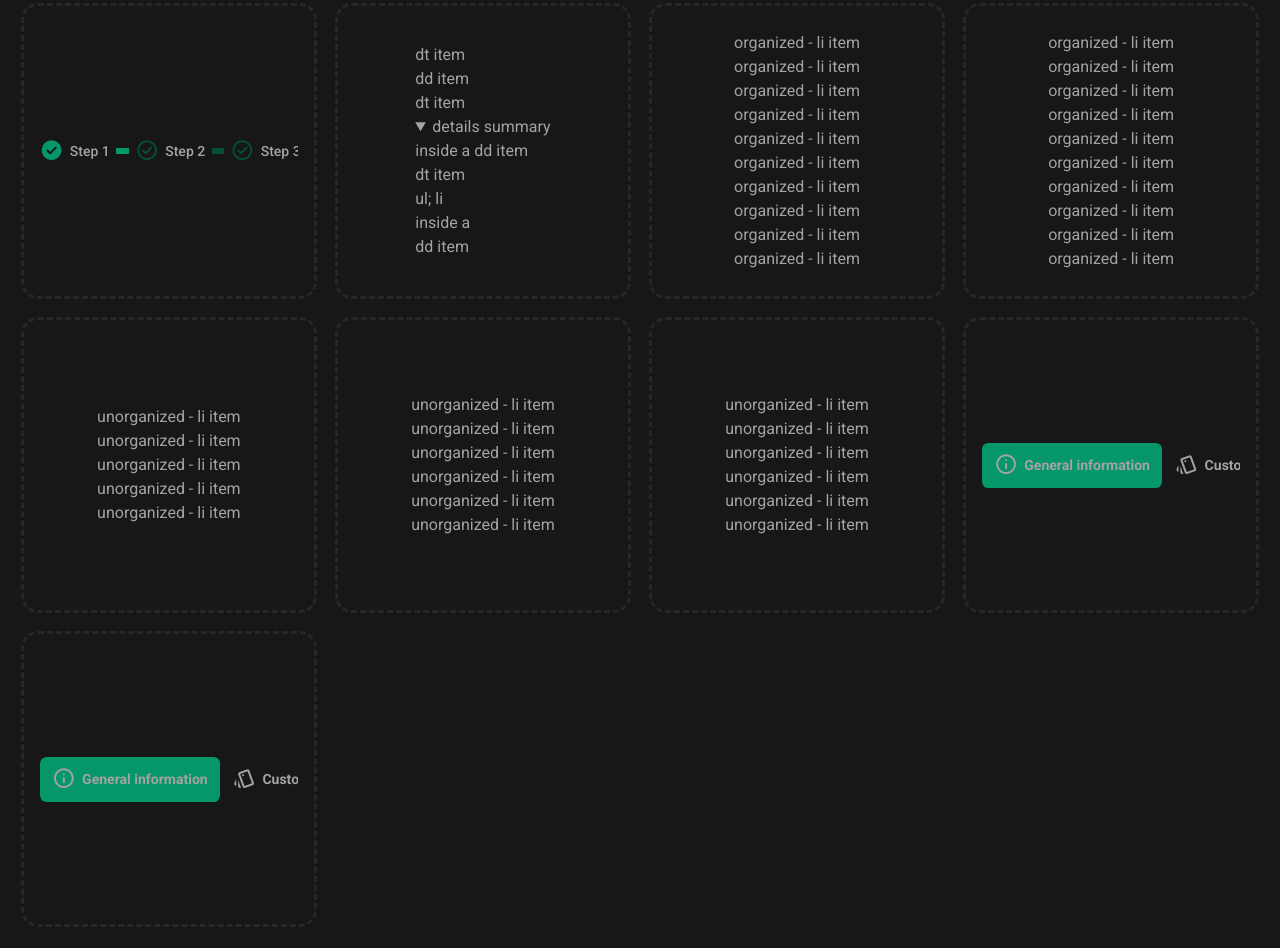
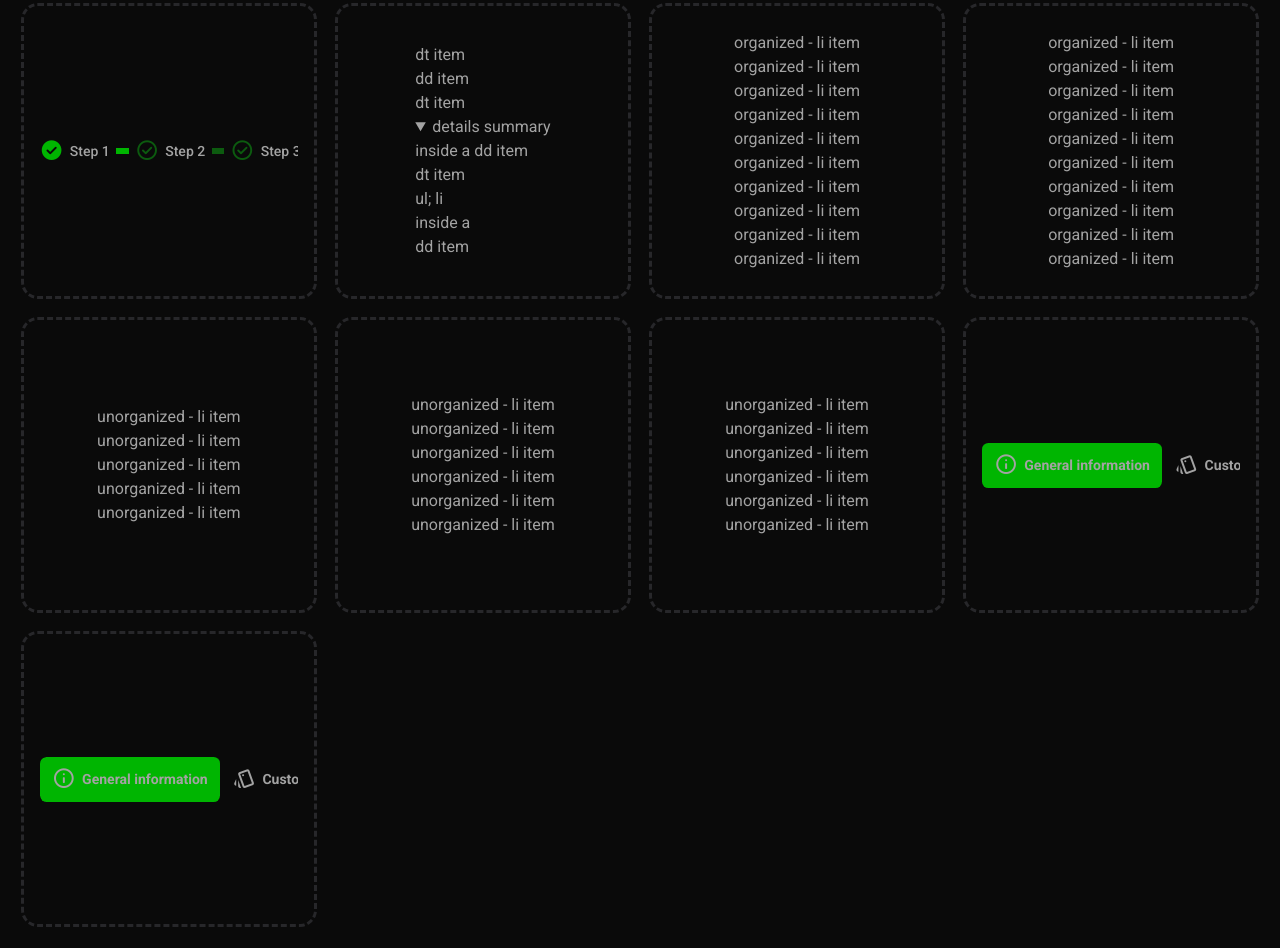
Before and after one commit to LUHMLLO/atomic-react, a React (Vite) app: page /inspect/organisms in a window 1280 px wide. Shown: the part 960-1908 px from the top of the page. Built offline with nearby package versions, Linux system fonts and the light colour scheme.

Commit message:
updated accent color overall, finished button variant styling and micro-interactions

```diff
--- a/index.html
+++ b/index.html
@@ -13,7 +13,7 @@
     rel="stylesheet">
 </head>
 
-<body class="bg-neutral-900 text-neutral-400">
+<body class="bg-neutral-950 text-neutral-400">
   <div id="root"></div>
   <script type="module" src="/src/main.tsx"></script>
 </body>
--- a/src/commons/styles/components/check.module.scss
+++ b/src/commons/styles/components/check.module.scss
@@ -40,7 +40,7 @@
 		}
 
 		&:focus {
-			@apply text-emerald-600;
+			@apply text-accent-600;
 		}
 
 		&:active {
@@ -48,7 +48,7 @@
 		}
 
 		&:checked {
-			@apply text-emerald-600;
+			@apply text-accent-600;
 
 			&::before {
 				content: 'check_box';
--- a/src/commons/styles/components/radio.module.scss
+++ b/src/commons/styles/components/radio.module.scss
@@ -42,7 +42,7 @@
 		}
 
 		&:focus {
-			@apply text-emerald-600;
+			@apply text-accent-600;
 		}
 
 		&:active {
@@ -50,7 +50,7 @@
 		}
 
 		&:checked {
-			@apply text-emerald-600;
+			@apply text-accent-600;
 
 			&::before {
 				content: 'radio_button_checked';
--- a/src/commons/styles/components/switch.module.scss
+++ b/src/commons/styles/components/switch.module.scss
@@ -29,7 +29,7 @@
     }
 
     &:checked {
-        @apply text-emerald-600;
+        @apply text-accent-600;
 
         &::before {
             content: 'toggle_on';
--- a/src/components/molecules/button.tsx
+++ b/src/components/molecules/button.tsx
@@ -31,15 +31,35 @@ const Button: React.FC<Props> = ({
 	trailing_icon_fill = false,
 	type,
 }) => {
-	const style_border = `outline outline-2 outline-${
-		active ? 'emerald-600' : 'neutral-400'
-	} `;
+	const states_filled = `
+		${active ? 'hover:bg-accent-400' : 'hover:bg-neutral-700'}
+		${active ? 'bg-accent-500 text-accent-950' : 'bg-neutral-800'}
+		${active ? 'active:bg-accent-600' : 'active:bg-neutral-900'}
+	`;
 
-	const style_noBorder = `text-${active ? 'emerald-600' : 'neutral-400'}`;
+	const states_hollow = `
+		${active ? 'hover:text-accent-400' : 'hover:text-neutral-300'}
+		${active ? 'text-accent-500' : 'text-neutral-400'}
+		${active ? 'active:text-accent-600' : 'active:text-neutral-500'}
+	`;
 
-	const style_filled = `bg-${active ? 'emerald-600' : 'neutral-800'} text-${
-		active ? 'emerald-950' : 'neutral-400'
-	}`;
+	const states_outline = `outline outline-2
+		${
+			active
+				? 'hover:outline-accent-400 hover:text-accent-400'
+				: 'hover:outline-neutral-300 hover:text-neutral-300'
+		}
+		${
+			active
+				? 'outline-accent-500 text-accent-500'
+				: 'outline-neutral-400 text-neutral-400'
+		}
+		${
+			active
+				? 'active:outline-accent-600 active:text-accent-600'
+				: 'active:outline-neutral-500 active:text-neutral-500'
+		}
+	`;
 
 	return (
 		<button
@@ -47,8 +67,9 @@ const Button: React.FC<Props> = ({
 			className={`
 				inline-flex items-center gap-5xs max-w-full font-bold text-5xl
 
-				${borderless ? style_noBorder : style_border}
-				${filled && style_filled}
+				${!borderless && !filled && states_outline}
+				${borderless && !filled && states_hollow}
+				${filled && states_filled}
 
 				${rounded && 'rounded-5xs'}
 				${text ? 'px-sm py-xs' : 'p-5xs'}
--- a/src/components/molecules/field.tsx
+++ b/src/components/molecules/field.tsx
@@ -34,7 +34,7 @@ const Field: React.FC<Props> = ({
 				className={`flex items-center gap-5xs rounded-5xs  max-w-full ${className} ${
 					borderless
 						? 'border-none p-0'
-						: 'px-xs py-2xs border-2 border-zinc-800 focus-within:border-emerald-600'
+						: 'px-xs py-2xs border-2 border-zinc-800 focus-within:border-accent-600'
 				}`}>
 				{leading_icon && (
 					<Icon name={leading_icon} filled={leading_icon_fill} />
--- a/src/components/molecules/link.tsx
+++ b/src/components/molecules/link.tsx
@@ -27,7 +27,7 @@ const Link: React.FC<Props> = ({
 		<a
 			href={url ? url : '#'}
 			className={`inline-flex items-center gap-5xs w-max font-medium ${
-				alwaysHighlighted ? 'text-emerald-600 ' : 'text-inherit'
+				alwaysHighlighted ? 'text-accent-600 ' : 'text-inherit'
 			} ${className} hover:text-accent-400 focus:text-accent-600 active:text-accent-700`}>
 			{leading_icon && <Icon name={leading_icon} filled={leading_icon_fill} />}
 			{text && <Text tag='span' text={text} />}
--- a/src/components/molecules/step.tsx
+++ b/src/components/molecules/step.tsx
@@ -17,7 +17,7 @@ const ListItem: React.FC<Props> = ({ text, hasBar, done, className }) => {
 			<Icon
 				name='check_circle'
 				filled={done}
-				className={done ? 'text-emerald-600' : 'text-accent-900'}
+				className={done ? 'text-accent-600' : 'text-accent-900'}
 			/>
 
 			<Text tag='label' text={text} className='whitespace-nowrap' />
@@ -25,7 +25,7 @@ const ListItem: React.FC<Props> = ({ text, hasBar, done, className }) => {
 			{hasBar && (
 				<Spacer
 					direction='horizontal'
-					className={done ? 'bg-emerald-600' : 'bg-accent-900'}
+					className={done ? 'bg-accent-600' : 'bg-accent-900'}
 				/>
 			)}
 		</li>
--- a/src/components/organisms/tabs.tsx
+++ b/src/components/organisms/tabs.tsx
@@ -34,7 +34,7 @@ const Tabs: React.FC<TabsProps> = ({ variant, tabs, className }) => {
 					borderless
 					rounded
 					className={`${variant === 'rounded' ? 'rounded-5xs' : ''} ${
-						tab.active ? 'bg-emerald-600 text-accent-950' : ''
+						tab.active ? 'bg-accent-600 text-accent-950' : ''
 					}`}
 				/>
 			))}
--- a/src/views/auth/login.tsx
+++ b/src/views/auth/login.tsx
@@ -71,7 +71,7 @@ export default function Route() {
 				</nav>
 				<div className='flex flex-col gap-nm mx-auto w-[32rem]'>
 					<div>
-						<Text tag='h1' text='Sign In' className='text-emerald-600' />
+						<Text tag='h1' text='Sign In' className='text-accent-600' />
 						<Text tag='p' text='Welcome back to your account.' />
 					</div>
 					<div className='border-2 border-zinc-700 rounded-5xs overflow-hidden p-nm gap-nm'>
--- a/src/views/inspect/atoms.tsx
+++ b/src/views/inspect/atoms.tsx
@@ -35,11 +35,11 @@ export default function Route(): JSX.Element {
 			</div>
 
 			<div className={`flex-col ${DocBox}`}>
-				<Spacer direction='horizontal' className='bg-emerald-600' />
+				<Spacer direction='horizontal' className='bg-accent-600' />
 			</div>
 
 			<div className={`flex-col ${DocBox}`}>
-				<Spacer direction='vertical' className='bg-emerald-600' />
+				<Spacer direction='vertical' className='bg-accent-600' />
 			</div>
 
 			{allowedTextTags.map((tag) => (
--- a/tailwind.config.ts
+++ b/tailwind.config.ts
@@ -20,17 +20,17 @@ export default {
     extend: {
       colors: {
         'accent': {
-          50: '#ecfdf8',
-          100: '#d1faee',
-          200: '#a7f3de',
-          300: '#6ee7c5',
-          400: '#34d3a6',
-          500: '#10b98a',
-          600: '#05966d',
-          700: '#047857',
-          800: '#065f46',
-          900: '#064e3a',
-          950: '#022c20',
+          50: '#E8FFE4',
+          100: '#CCFFC5',
+          200: '#9DFF92',
+          300: '#5FFF53',
+          400: '#10FB06',
+          500: '#06E200',
+          600: '#00B501',
+          700: '#028903',
+          800: '#086C0A',
+          900: '#0C5B0F',
+          950: '#003304',
         },
       },
     }
```
